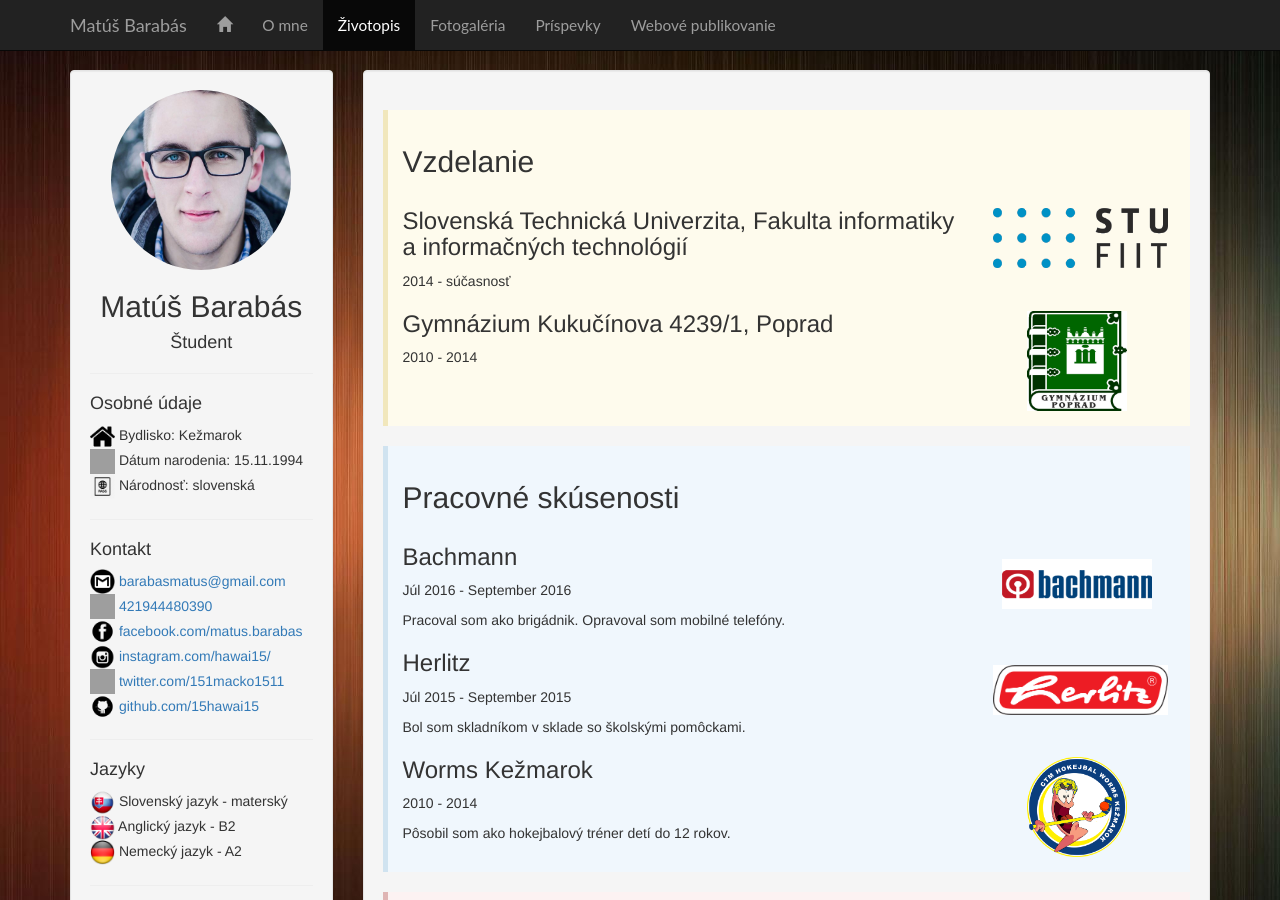
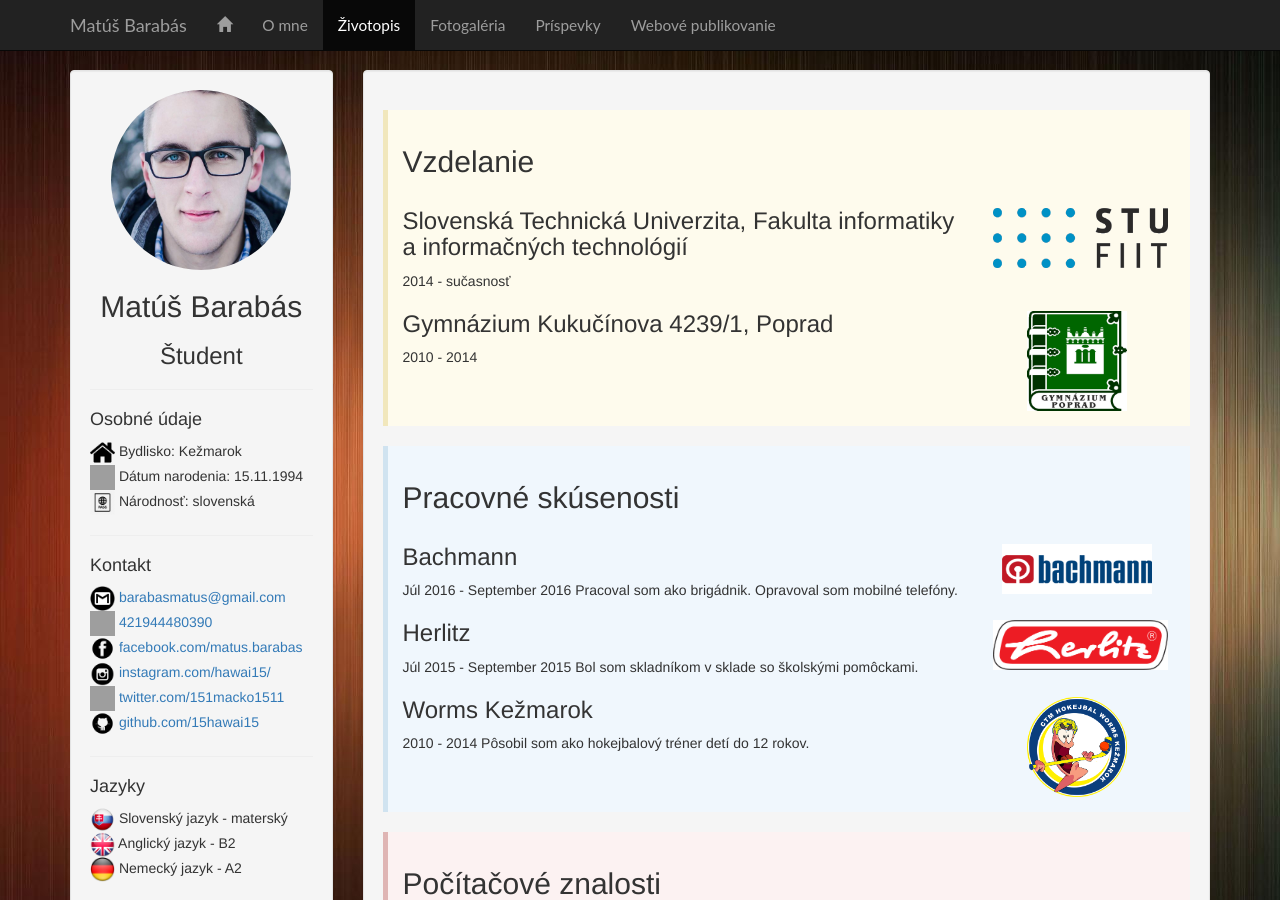
Before and after one commit to matusbarabas/matusbarabas.github.io, a Jekyll site: the page built from cv/index.md, in a window 1280 px wide and 900 px high. Built offline with Jekyll 4.4.1, drawn with Linux system fonts in a browser that asks for light colours; nearby versions of some CDN libraries; grey boxes are pictures that could not be loaded.

Commit message:
Change in cv_layout

```diff
--- a/_config.yml
+++ b/_config.yml
@@ -36,3 +36,6 @@
 exclude:
   - Gemfile
   - Gemfile.lock
+
+collections:
+  - cv_collection
--- a/_includes/header.html
+++ b/_includes/header.html
@@ -19,19 +19,20 @@
 			</div>
 			<div class="collapse navbar-collapse" id="default_nav">
 				<ul class="nav navbar-nav">
-					{% if page.selected == 'home' %}
+					{% case page.selected %}
+    				{% when 'home' %}
         			{% include clicked.html domov="active" %}
-					{% elsif page.selected == 'o_mne' %}
+    				{% when 'o_mne' %}
         			{% include clicked.html  o_mne="active" %}
-					{% elsif page.selected == 'zivotopis' %}
+						{% when 'zivotopis' %}
 	        		{% include clicked.html  zivotopis="active" %}
-					{% elsif page.selected == 'webove_publikovanie' %}
+						{% when 'webove_publikovanie' %}
 		        	{% include clicked.html webove_publikovanie="active"%}
-					{% elsif page.selected == 'prispevky' %}
+						{% when 'prispevky' %}
 			        {% include clicked.html  prispevky="active" %}
-					{% elsif page.selected == 'photo_galery' %}
+						{% when 'photo_galery' %}
 				      {% include clicked.html  photo_galery="active"%}
-					{% endif %}
+					{% endcase %}
 				</ul>
 			</div>
 		</div>
--- a/_layouts/about_me_layout.html
+++ b/_layouts/about_me_layout.html
@@ -16,7 +16,6 @@
             <li><a href="/about/songs">Obľúbené pesničky</a></li>
         {% endif %}
       </ul>
-			<!--img src="/images/about_me.png" class="center-block" width="350px" height="125px"-->
 			<center><h1>{{ page.title }}</h1></center>
 			<hr/>
       <center>{{ content }}</center>
--- a/_layouts/cv_layout.html
+++ b/_layouts/cv_layout.html
@@ -6,16 +6,19 @@
     <div class="row">
         <div class="col-md-3">
           <div class="well">
+            {% for cv in site.cv_collection %}
               <center>
-              <img src="/images/my_photo1.jpg" class="img-circle" alt="My photo" width="180" height="180">
+                <img src="{{ cv.photo_src }}" class="img-circle" alt="My photo" width="180" height="180">
                 <h2>{{ site.name }}</h2>
-              {{ page.sections['pozicia'] | markdownify }}
+                {{ cv.pozicia | markdownify }}
               </center>
               <hr/>
-            <h4>Osobné údaje</h4>
-            <img src="/images/home_icon.png" width="25" height="25" border="0" /> Bydlisko: Kežmarok</br>
-            <img src="/images/birthday_icon.png" width="25" height="25" border="0" /> Dátum narodenia: 15.11.1994</br>
-            <img src="/images/pass_icon.png" width="25" height="25" border="0" /> Národnosť: slovenská</br>
+              {% for os in cv.osobne_udaje %}
+                {{ os.title | markdownify }}
+                {% for osz in os.zakladne %}
+                    <img src="{{ osz.src }}" width="25" height="25" border="0" />{{ osz.info }}</br>
+                {% endfor %}
+              {% endfor %}
               <hr/>
               <h4>Kontakt</h4>
               <a href="mailto:{{ site.email }}"><img src="/images/gmail_icon.png" width="25" height="25" border="0" /> {{ site.email }}</a></br>
@@ -25,146 +28,81 @@
         			<a href="https://twitter.com/{{ site.twitter_username }}"><img src="/images/twitter_icon.png" width="25" height="25" border="0" /> twitter.com/{{ site.twitter_username }}</a></br>
         			<a href="https://github.com/{{ site.github_username }}"><img src="/images/github_icon.png" width="25" height="25" border="0" /> github.com/{{ site.github_username }}</a>
               <hr/>
-            <h4>Jazyky</h4>
-            <img src="/images/slovakia_icon.png" width="25" height="25" border="0" /> Slovenský jazyk - materský</br>
-            <img src="/images/england_icon.png" width="25" height="25" border="0" /> Anglický jazyk - B2</br>
-            <img src="/images/germany_icon.png" width="25" height="25" border="0" /> Nemecký jazyk - A2
+              {% for j in cv.jazyky %}
+                {{ j.title | markdownify }}
+                {% for jj in j.jaz %}
+                    <img src="{{ jj.src }}" width="25" height="25" border="0" />{{ jj.popis }}</br>
+                {% endfor %}
+              {% endfor %}
               <hr/>
-            <h4>Záujmy</h4>
-            <img src="/images/bicycle_icon.png" width="25" height="25" border="0" /> Bicyklovanie</br>
-            <img src="/images/hockeybal_icon.png" width="25" height="25" border="0" /> Hokejbal, florbal</br>
-            <img src="/images/travelling_icon.png" width="25" height="25" border="0" /> Cestovanie</br>
-            <img src="/images/running_icon.png" width="25" height="25" border="0" /> Beh
+            {% for z in cv.zaujmy %}
+              {{ z.title | markdownify }}
+              {% for zz in z.zau %}
+                  <img src="{{ zz.src }}" width="25" height="25" border="0" />{{ zz.popis }}</br>
+              {% endfor %}
+            {% endfor %}
             <hr/>
-            <h4>Vodičský preukaz</h4>
-            <img src="/images/driving_licence_icon.png" width="25" height="25" border="0" /> Skupina: B</br>
+            {% for v in cv.vodicsky_preukaz %}
+              {{ v.title | markdownify }}
+              {% for vp in v.skupiny %}
+                  <img src="/images/driving_licence_icon.png" width="25" height="25" border="0" />{{ vp.sk }}</br>
+              {% endfor %}
+            {% endfor %}
             <hr/>
+          {% endfor %}
           </div>
         </div>
         <div class="col-md-9">
           <div class="well">
               <div class="bs-callout bs-callout-warning">
                 <h2>Vzdelanie</h2>
+                {% for cv in site.cv_collection %}
+                  {% for vz in cv.vzdelanie %}
                     <div class="row">
                       <div class="col-md-9">
-                    <h3>{{ page.sections['univerzita'] }}, {{ page.sections['vysoka_skola'] }}</h3>
-                    <p>{{ page.sections['vysoka_skola_rok'] }}</p>
+                        {{ vz.skola | markdownify}}
+                        {{ vz.rok }}
                       </div>
                       <div class="col-md-3">
                         <center>
-                    <a href="https://www.fiit.stuba.sk"><img src="/images/fiit.gif" width="175" height="60" border="0" style="margin-top:20px"/></a>
+                        <a href={{ vz.href }}><img src={{ vz.src }} width={{ vz.width }} height={{ vz.height }} border="0" style="margin-top:20px"/></a>
                         </center>
                       </div>
                     </div>
+                  {% endfor %}
+                {% endfor %}
+              </div>
+              <div class="bs-callout bs-callout-info">
+                <h2>Pracovné skúsenosti</h2>
+                {% for cv in site.cv_collection %}
+                  {% for pr in cv.pracovne_skusenosti %}
                     <div class="row">
                       <div class="col-md-9">
-                    <h3>{{ page.sections['stredna_skola'] }}</h3>
-                    <p>{{ page.sections['stredna_skola_rok'] }}</p>
+                        {{ pr.firma | markdownify}}
+                        {{ pr.rok }}
+                        {{ pr.popis }}
                       </div>
                       <div class="col-md-3">
                         <center>
-                      <a href="https://www.gpuk.edupage.org"><img src="/images/gpuk.png" width="100" height="100" border="0" style="margin-top:20px"/></a>
+                        <a href={{ pr.href }}><img src={{ pr.src }} width={{ pr.width }} height={{ pr.height }} border="0" style="margin-top:20px"/></a>
                         </center>
                       </div>
                     </div>
-              </div>
-              <div class="bs-callout bs-callout-info">
-                <h2>Pracovné skúsenosti</h2>
-                <div class="row">
-                  <div class="col-md-9">
-                    <h3>{{ page.sections['bachmann'] }}</h3>
-                    <p>{{ page.sections['bachmann_rok'] }}</p>
-                    <p>{{ page.sections['bachmann_popis'] }}</p>
-                  </div>
-                  <div class="col-md-3">
-                    <center>
-                      <a href="http://www.bachmann-ag.org/"><img src="/images/bachmann.gif" width="150" height="50" border="0" style="margin-top:35px"/></a>
-                    </center>
-                  </div>
-                </div>
-                <div class="row">
-                  <div class="col-md-9">
-                    <h3>{{ page.sections['herlitz'] }}</h3>
-                    <p>{{ page.sections['herlitz_rok'] }}</p>
-                    <p>{{ page.sections['herlitz_popis'] }}</p>
-                  </div>
-                  <div class="col-md-3">
-                    <center>
-                      <a href="https://www.herlitz.de/cz/home-products.html"><img src="/images/herlitz.png" width="175" height="50" border="0" style="margin-top:35px"/></a>
-                    </center>
-                  </div>
-                </div>
-                <div class="row">
-                  <div class="col-md-9">
-                    <h3>{{ page.sections['worms'] }}</h3>
-                    <p>{{ page.sections['worms_rok'] }}</p>
-                    <p>{{ page.sections['worms_popis'] }}</p>
-                  </div>
-                  <div class="col-md-3">
-                    <center>
-                    <img src="/images/worms_kk.png" width="100" height="100" border="0" style="margin-top:20px"/>
-                    </center>
-                  </div>
-                </div>
+                    {% endfor %}
+                  {% endfor %}
               </div>
               <div class="bs-callout bs-callout-danger">
                 <h2>Počítačové znalosti</h2>
-                <h4>Java</h4>
+                {% for cv in site.cv_collection %}
+                  {% for pc in cv.pocitacove_znalosti %}
+                    {{ pc.jazyk | markdownify }}
                     <div class="progress">
-                  <div class="progress-bar progress-bar-success" role="progressbar" aria-valuenow="55" aria-valuemin="0" aria-valuemax="100" style="width: 55%">
-                    <span class="sr-only">55% Complete (success)</span>
+                      <div class="progress-bar progress-bar-{{ pc.progress_bar }}" role="progressbar" aria-valuenow="{{ pc.percenta }}" aria-valuemin="0" aria-valuemax="100" style="width: {{ pc.percenta }}%"></div>
                     </div>
-                </div>
-                <h4>C</h4>
-                <div class="progress">
-                  <div class="progress-bar progress-bar-info" role="progressbar" aria-valuenow="45" aria-valuemin="0" aria-valuemax="100" style="width: 45%">
-                    <span class="sr-only">45% Complete</span>
-                  </div>
-                </div>
-                <h4>HTML</h4>
-                <div class="progress">
-                  <div class="progress-bar progress-bar-warning" role="progressbar" aria-valuenow="25" aria-valuemin="0" aria-valuemax="100" style="width: 25%">
-                    <span class="sr-only">25% Complete</span>
-                  </div>
-                </div>
-                <h4>CSS</h4>
-                <div class="progress">
-                  <div class="progress-bar progress-bar-danger" role="progressbar" aria-valuenow="25" aria-valuemin="0" aria-valuemax="100" style="width: 25%">
-                    <span class="sr-only">25% Complete</span>
-                  </div>
-                </div>
-                <h4>Bootstrap</h4>
-                <div class="progress">
-                  <div class="progress-bar progress-bar-success" role="progressbar" aria-valuenow="35" aria-valuemin="0" aria-valuemax="100" style="width: 35%">
-                    <span class="sr-only">35% Complete (success)</span>
-                  </div>
-                </div>
-                <h4>PostgreSQL</h4>
-                <div class="progress">
-                  <div class="progress-bar progress-bar-info" role="progressbar" aria-valuenow="50" aria-valuemin="0" aria-valuemax="100" style="width: 50%">
-                    <span class="sr-only">50% Complete</span>
-                  </div>
-                </div>
-                <h4>Redis</h4>
-                <div class="progress">
-                  <div class="progress-bar progress-bar-warning" role="progressbar" aria-valuenow="40" aria-valuemin="0" aria-valuemax="100" style="width: 40%">
-                    <span class="sr-only">40% Complete</span>
-                  </div>
-                </div>
-                <h4>UML</h4>
-                <div class="progress">
-                  <div class="progress-bar progress-bar-danger" role="progressbar" aria-valuenow="60" aria-valuemin="0" aria-valuemax="100" style="width: 60%">
-                    <span class="sr-only">60% Complete</span>
-                  </div>
-                </div>
-                <h4>MS Office</h4>
-                <div class="progress">
-                  <div class="progress-bar progress-bar-success" role="progressbar" aria-valuenow="60" aria-valuemin="0" aria-valuemax="100" style="width: 60%">
-                    <span class="sr-only">60% Complete (success)</span>
+                    {% endfor %}
+                  {% endfor %}
               </div>
           </div>
         </div>
       </div>
 </div>
-      </div>
-</div>
--- a/css/main.css
+++ b/css/main.css
@@ -66,7 +66,8 @@
 
 .im-centered {
 	margin-left: 150px;
-	max-width: 1100px;}
+	max-width: 1100px;
+}
 
 /* ZMENA FARIEB PISMA V HEADRI
 .navbar-default .navbar-nav > li > a {
--- a/cv/index.md
+++ b/cv/index.md
@@ -2,20 +2,4 @@
 layout: cv_layout
 title: Zivotopis
 selected: zivotopis
-sections:
-  pozicia: '#### Študent'
-  univerzita: Slovenská Technická Univerzita
-  vysoka_skola: Fakulta informatiky a informačných technológií
-  vysoka_skola_rok: 2014 - súčasnosť
-  stredna_skola: Gymnázium Kukučínova 4239/1, Poprad
-  stredna_skola_rok: 2010 - 2014
-  bachmann: Bachmann
-  bachmann_rok: Júl 2016 - September 2016
-  bachmann_popis: Pracoval som ako brigádnik. Opravoval som mobilné telefóny.
-  herlitz: Herlitz
-  herlitz_rok: Júl 2015 - September 2015
-  herlitz_popis: Bol som skladníkom v sklade so školskými pomôckami.
-  worms: Worms Kežmarok
-  worms_rok: 2010 - 2014
-  worms_popis: Pôsobil som ako hokejbalový tréner detí do 12 rokov.
 ---
```
Also changed, not shown: _cv_collection/cv.md (added, +100 -0 lines). Lines whose indentation alone changed are shown as unchanged.
